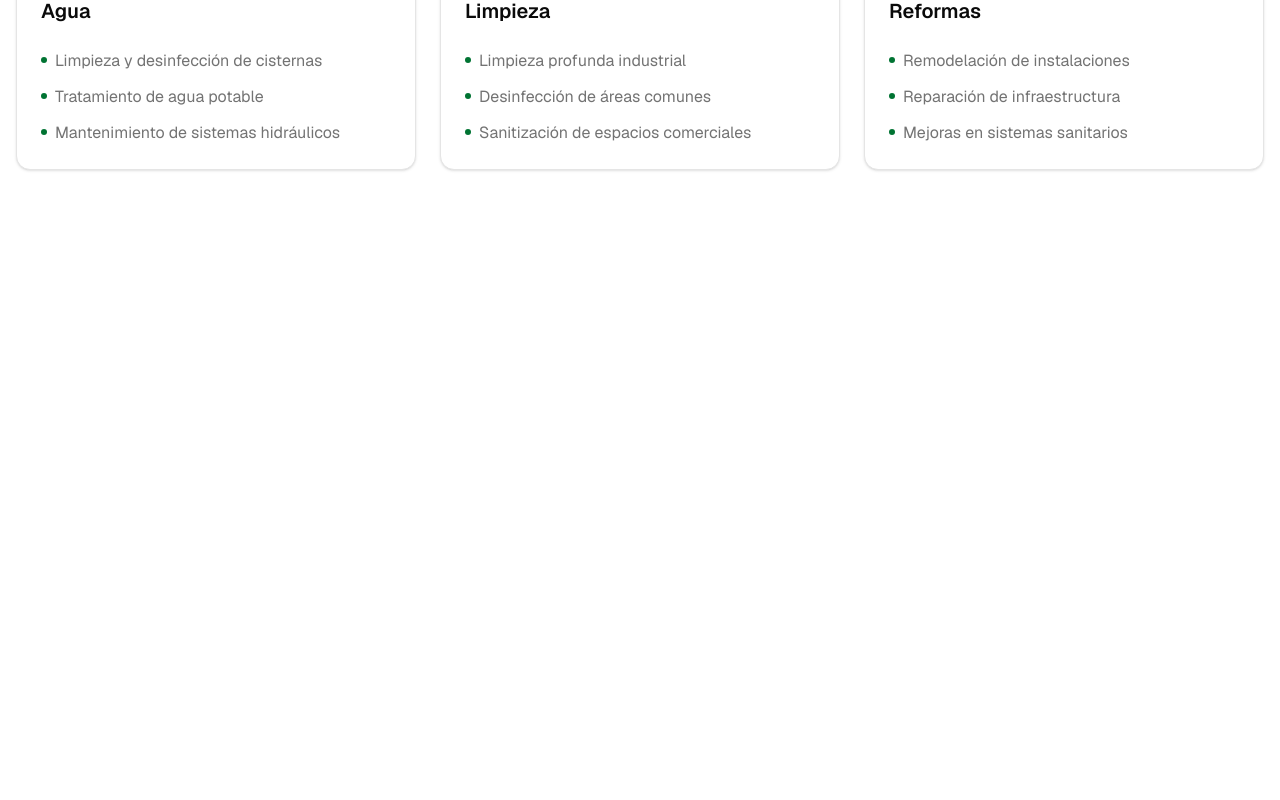
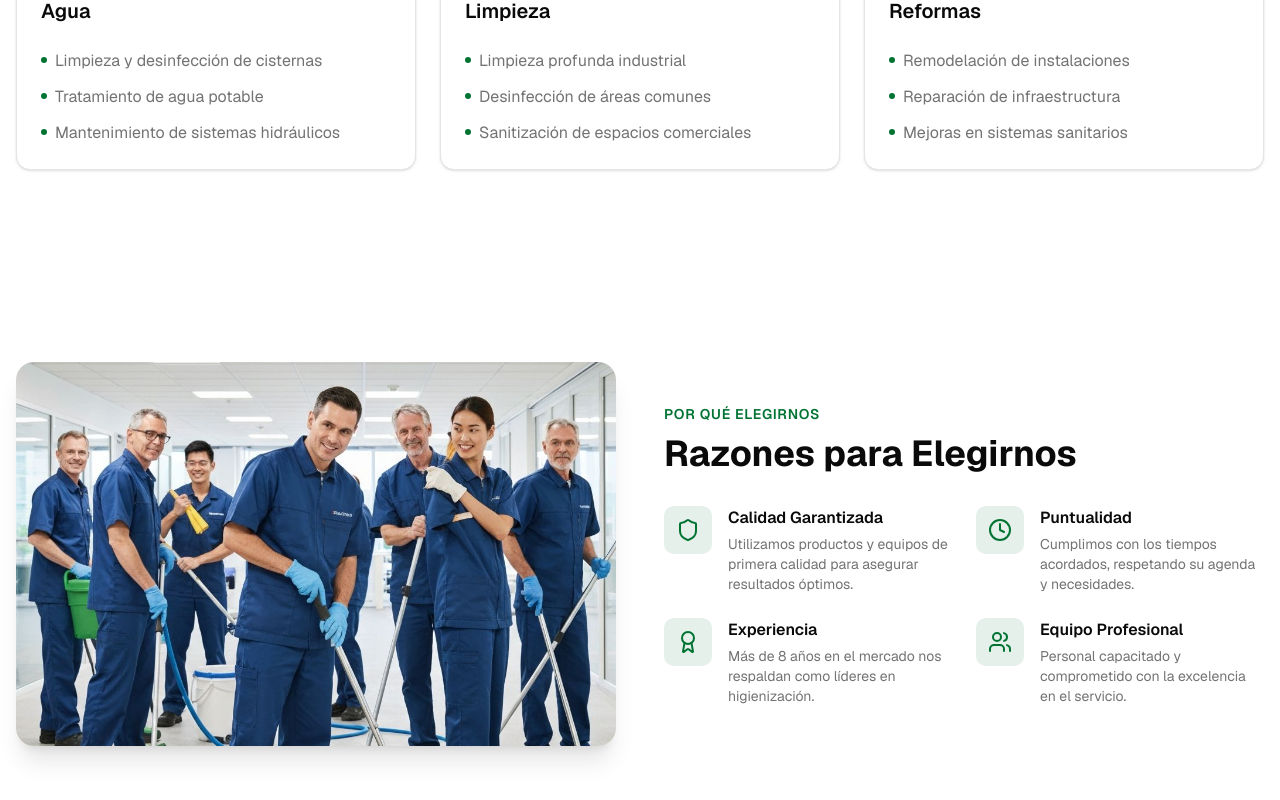
Before and after one commit to Elihan303/zona-limpia, a Next.js app: page / in a window 1280 px wide. Shown: the part 1358-2158 px from the top of the page. Before the commit the page ends 1624 px from the top, so only its background shows below. Built offline with nearby package versions, Linux system fonts and the light colour scheme.

Commit message:
feat: why choose us

```diff
--- a/app/page.tsx
+++ b/app/page.tsx
@@ -2,6 +2,7 @@ import { Header } from "@/components/Header";
 import { HeroCarousel } from "@/components/HeroCarousel";
 import { AboutSection } from "@/components/AboutSection";
 import { ServicesCards } from "@/components/ServicesCards";
+import { WhyChooseUs } from "@/components/WhyChooseUs";
 
 export default function Home() {
   return (
@@ -11,8 +12,8 @@ export default function Home() {
       <HeroCarousel />
       <AboutSection />
       <ServicesCards />
-       {/* <WhyChooseUs />
-        <MissionVisionValues />
+       <WhyChooseUs />
+         {/*<MissionVisionValues />
         <StatsSection />
         <BrochureDownload />
         <ServiceTypes /> */}
--- /dev/null
+++ b/components/WhyChooseUs/index.tsx
@@ -0,0 +1,75 @@
+import { Shield, Clock, Award, Users } from "lucide-react";
+import Image from "next/image";
+
+const reasons = [
+  {
+    icon: Shield,
+    title: "Calidad Garantizada",
+    description:
+      "Utilizamos productos y equipos de primera calidad para asegurar resultados óptimos.",
+  },
+  {
+    icon: Clock,
+    title: "Puntualidad",
+    description:
+      "Cumplimos con los tiempos acordados, respetando su agenda y necesidades.",
+  },
+  {
+    icon: Award,
+    title: "Experiencia",
+    description:
+      "Más de 8 años en el mercado nos respaldan como líderes en higienización.",
+  },
+  {
+    icon: Users,
+    title: "Equipo Profesional",
+    description:
+      "Personal capacitado y comprometido con la excelencia en el servicio.",
+  },
+];
+
+export function WhyChooseUs() {
+  return (
+    <section className="py-16 lg:py-24 bg-background">
+      <div className="container mx-auto px-4">
+        <div className="grid lg:grid-cols-2 gap-12 items-center">
+          <div className="relative w-full h-64 md:h-96">
+            <Image
+              src="/assets/professional-cleaning-team-working-together.jpg"
+              alt="Equipo de Zona Limpia trabajando"
+              fill
+              className="object-cover  object-[center_25%] rounded-2xl shadow-xl"
+            />
+
+            <div className="absolute -bottom-6 -right-6 w-32 h-32 bg-primary rounded-2xl -z-10" />
+          </div>
+          <div>
+            <span className="text-primary font-semibold text-sm uppercase tracking-wider">
+              Por qué elegirnos
+            </span>
+            <h2 className="text-3xl lg:text-4xl font-bold mt-2 mb-8 text-foreground">
+              Razones para Elegirnos
+            </h2>
+            <div className="grid sm:grid-cols-2 gap-6">
+              {reasons.map((reason, index) => (
+                <div key={index} className="flex gap-4">
+                  <div className="w-12 h-12 bg-primary/10 rounded-lg flex items-center justify-center shrink-0">
+                    <reason.icon className="w-6 h-6 text-primary" />
+                  </div>
+                  <div>
+                    <h3 className="font-semibold text-foreground mb-1">
+                      {reason.title}
+                    </h3>
+                    <p className="text-sm text-muted-foreground">
+                      {reason.description}
+                    </p>
+                  </div>
+                </div>
+              ))}
+            </div>
+          </div>
+        </div>
+      </div>
+    </section>
+  );
+}
```
